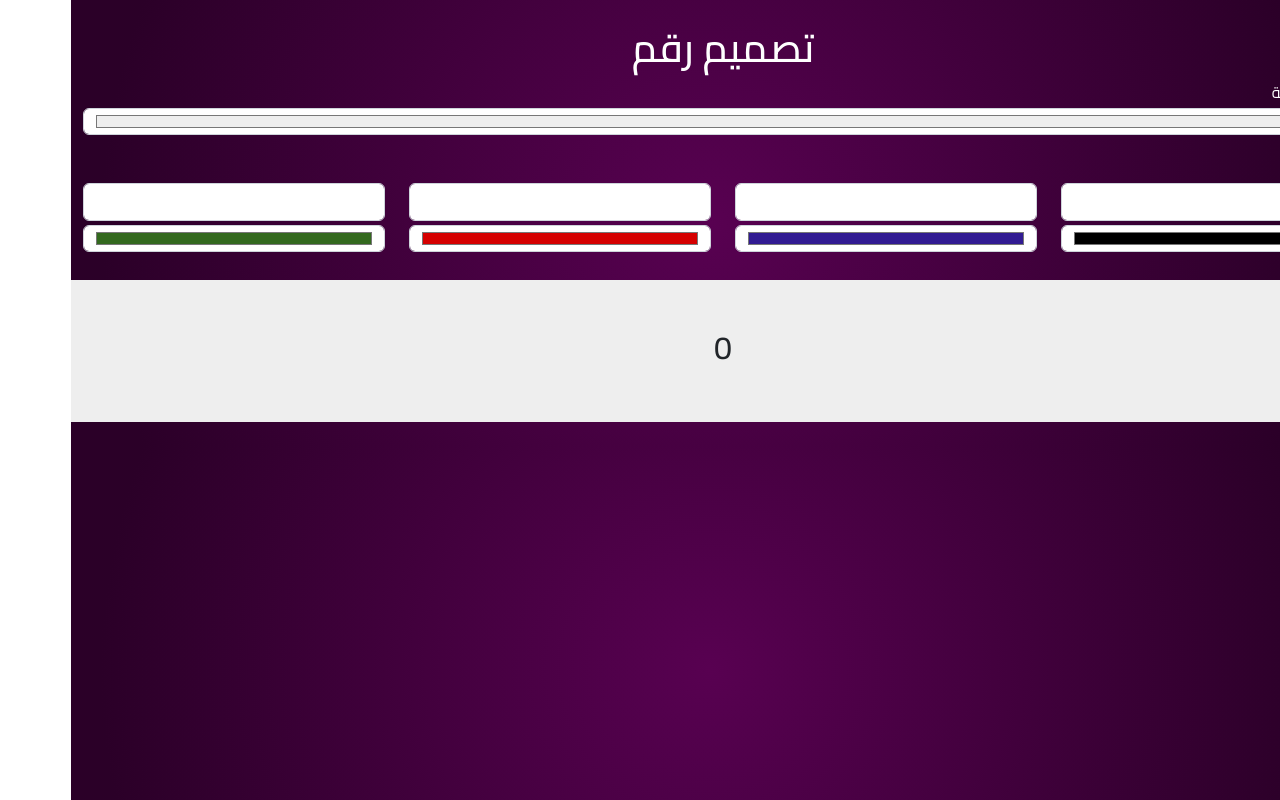
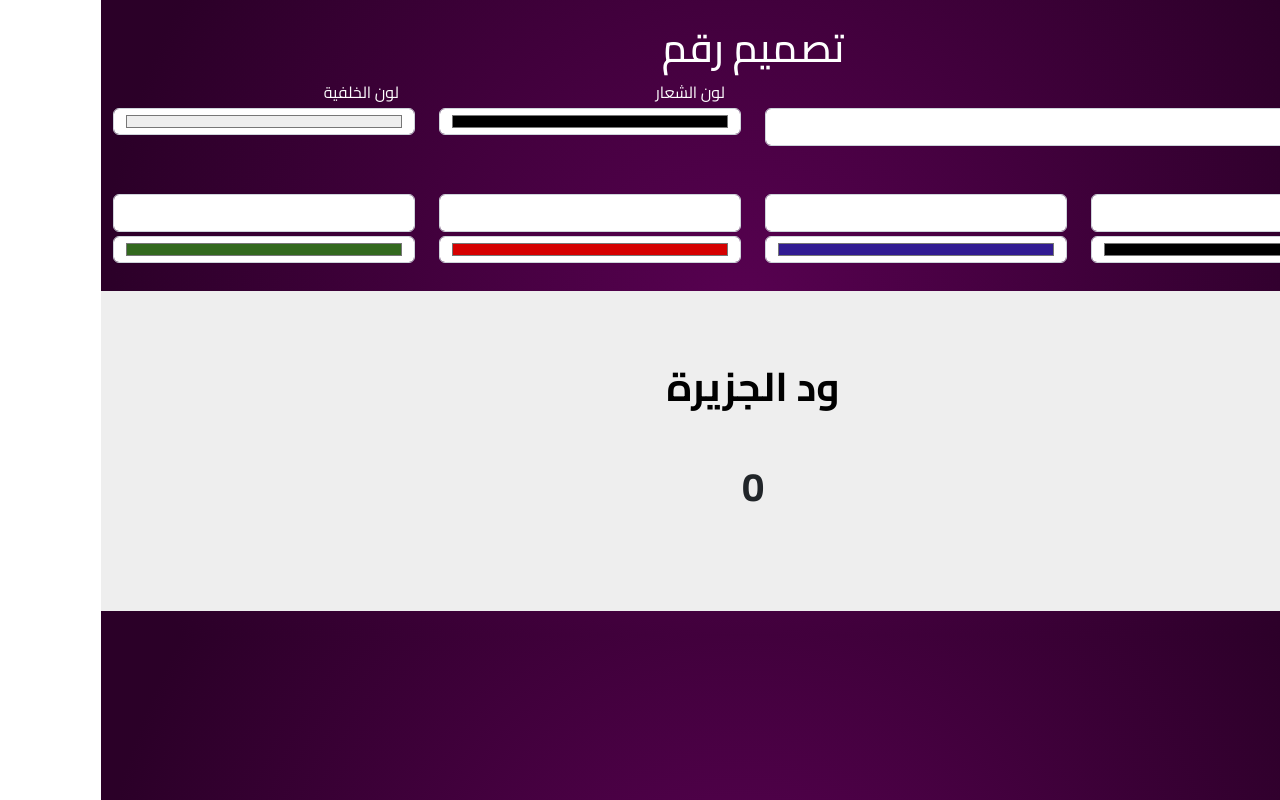
Before and after one commit to fadeMohammed/fadiTodo, a Next.js app: page /Sofian in a window 1280 px wide. Built offline with nearby package versions, Linux system fonts and the light colour scheme.

Commit message:
updated sicrit

```diff
--- a/app/Sofian/page.tsx
+++ b/app/Sofian/page.tsx
@@ -1,9 +1,9 @@
-
 "use client";
 import React, { useState } from "react";
 
 function Sofian() {
-
+  const [title, setTitle] = useState<string>("ود الجزيرة");
+  const [titleBackground, setTitleBackground] = useState<string>("#000000");
   const [background, setBackground] = useState<string>("#eeeeee");
   const [num1, setNum1] = useState<number>();
   const [color1, setColor1] = useState<string>("#000000");
@@ -18,37 +18,113 @@ function Sofian() {
     <>
       <div className="contaner">
         <h1 className="text-center mt-4 text-white">تصميم رقم</h1>
+        <div className="row">
+          <div className="col-6">
+            <label className="text-white pe-3">الشعار</label>
+            <input
+              type="text"
+              className="form-control my-1"
+              value={title}
+              onChange={(e) => setTitle(e.target.value)}
+            />
+          </div>
+          <div className="col-3">
+            <label className="text-white pe-3">لون الشعار</label>
+            <input
+              type="color"
+              className="form-control my-1"
+              value={titleBackground}
+              onChange={(e) => setTitleBackground(e.target.value)}
+            />
+          </div>
+          <div className="col-3">
             <label className="text-white pe-3">لون الخلفية</label>
-                <input type="color" className="form-control my-1" value={background} onChange={(e) => setBackground(e.target.value)} />
+            <input
+              type="color"
+              className="form-control my-1"
+              value={background}
+              onChange={(e) => setBackground(e.target.value)}
+            />
+          </div>
+        </div>
         <div className="row">
           <label className="text-white px-4 my-2">ألوان الرقم</label>
           <div className="col">
-                        <input type="number" className="form-control my-1" value={num1} onChange={(e) => setNum1(Number(e.target.value))} />
-                        <input type="color" className="form-control my-1" value={color1} onChange={(e) => setColor1(e.target.value)} />
+            <input
+              type="number"
+              className="form-control my-1"
+              value={num1}
+              onChange={(e) => setNum1(Number(e.target.value))}
+            />
+            <input
+              type="color"
+              className="form-control my-1"
+              value={color1}
+              onChange={(e) => setColor1(e.target.value)}
+            />
           </div>
           <div className="col">
-                        <input type="number" className="form-control my-1" value={num2} onChange={(e) => setNum2(Number(e.target.value))} />
-                        <input type="color" className="form-control my-1" value={color2} onChange={(e) => setColor2(e.target.value)} />
+            <input
+              type="number"
+              className="form-control my-1"
+              value={num2}
+              onChange={(e) => setNum2(Number(e.target.value))}
+            />
+            <input
+              type="color"
+              className="form-control my-1"
+              value={color2}
+              onChange={(e) => setColor2(e.target.value)}
+            />
           </div>
           <div className="col">
-                        <input type="number" className="form-control my-1" value={num3} onChange={(e) => setNum3(Number(e.target.value))} />
-                        <input type="color" className="form-control my-1" value={color3} onChange={(e) => setColor3(e.target.value)} />
+            <input
+              type="number"
+              className="form-control my-1"
+              value={num3}
+              onChange={(e) => setNum3(Number(e.target.value))}
+            />
+            <input
+              type="color"
+              className="form-control my-1"
+              value={color3}
+              onChange={(e) => setColor3(e.target.value)}
+            />
           </div>
           <div className="col">
-                        <input type="number" className="form-control my-1" value={num4} onChange={(e) => setNum4(Number(e.target.value))} />
-                        <input type="color" className="form-control my-1" value={color4} onChange={(e) => setColor4(e.target.value)} />
+            <input
+              type="number"
+              className="form-control my-1"
+              value={num4}
+              onChange={(e) => setNum4(Number(e.target.value))}
+            />
+            <input
+              type="color"
+              className="form-control my-1"
+              value={color4}
+              onChange={(e) => setColor4(e.target.value)}
+            />
           </div>
         </div>
-                <div className="row my-4 p-5" style={{ backgroundColor: background }}>
-                    <h2 className="text-center font-bold">
+        <div
+          className="row output my-4 p-5"
+          style={{ backgroundColor: background }}
+        >
+          <h1
+            className="text-center mt-4"
+            style={{ color: titleBackground }}
+          >
+            {title}
+          </h1>
+          <h1 className="text-center font-bold">
             0<span style={{ color: color1 }}>{num1}</span>
             <span style={{ color: color2 }}>{num2}</span>
             <span style={{ color: color3 }}>{num3}</span>
             <span style={{ color: color4 }}>{num4}</span>
-                    </h2>
+          </h1>
         </div>
       </div>
     </>
-    )
+  );
 }
 export default Sofian;
--- a/app/css/globals.css
+++ b/app/css/globals.css
@@ -17,3 +17,10 @@ footer {
     bottom: 0;
     width: 100%;
 }
+.output {
+    padding: 30% 0;
+    min-height: 40vh;
+}
+.output h1 {
+    font-weight: bold;
+}
```
Lines whose indentation alone changed are shown as unchanged.
